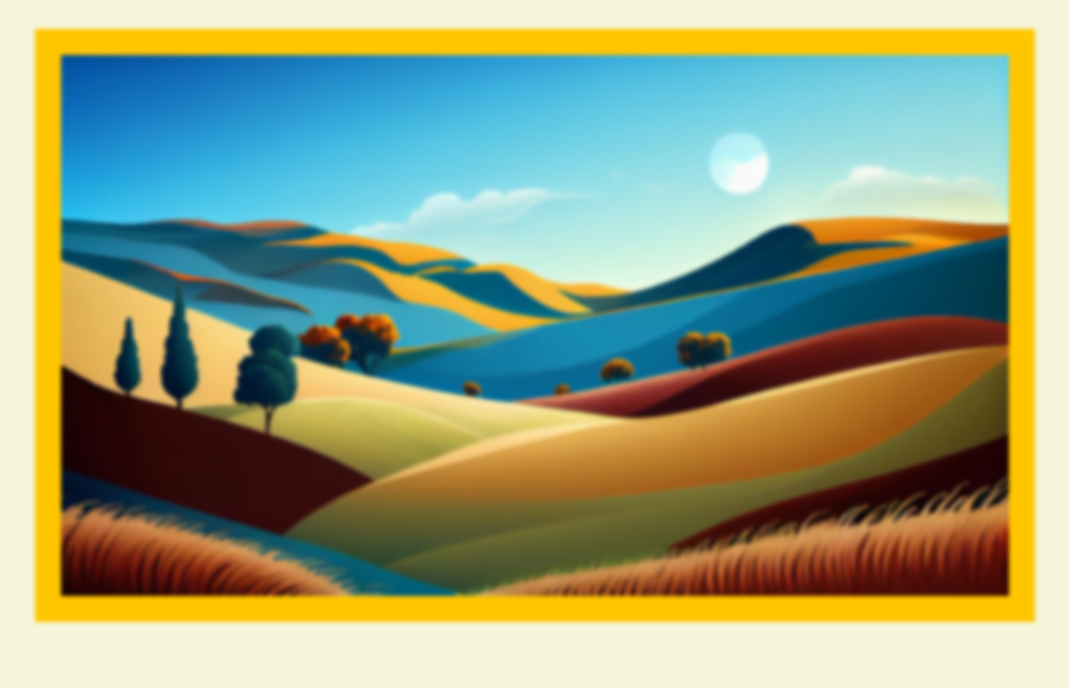
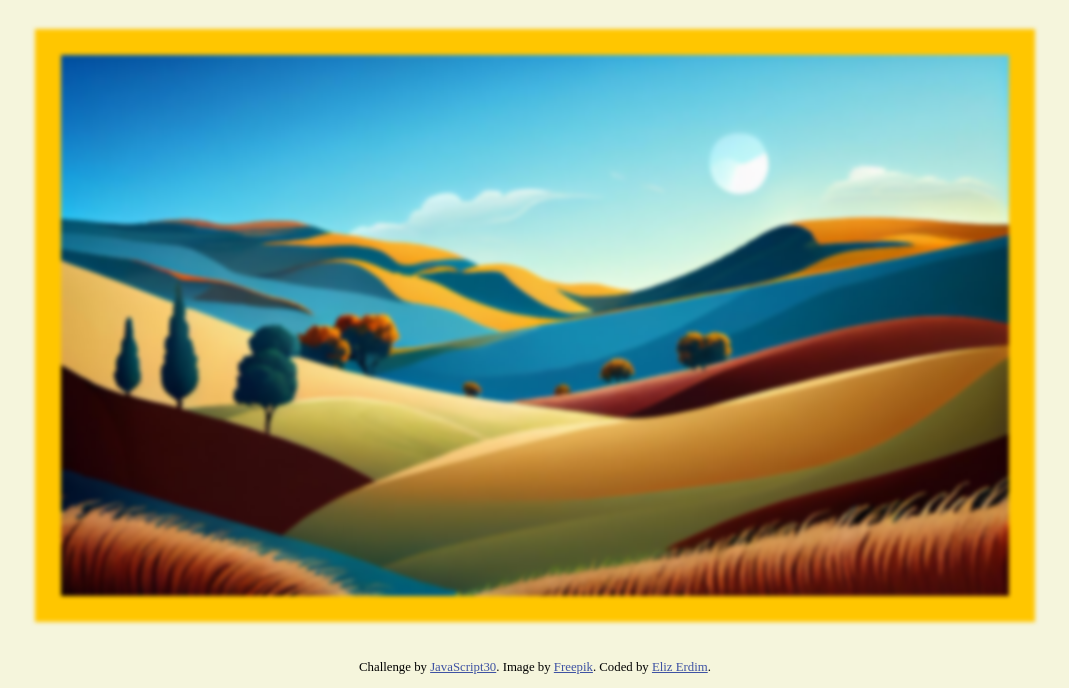
Before and after one commit to elizerdim/javascript-css-variables, a plain HTML site: page index.html in a window 1280 px wide. Shown: the part 121-809 px from the top of the page, without its empty margins (105-1174 px from the left). Drawn offline with Linux system fonts and the light colour scheme.

Commit message:
Add footer

```diff
--- a/index.html
+++ b/index.html
@@ -27,6 +27,8 @@
   <figure>
     <img src="./images/landscape.jpg" alt="colorful landscape">
   </figure>
-  <!-- add footer -->
+  <footer>
+		<p>Challenge by <a href="https://javascript30.com/" target="_blank">JavaScript30</a>. Image by <a href="https://www.freepik.com/" target="_blank">Freepik</a>. Coded by <a href="https://github.com/elizerdim" target="_blank">Eliz Erdim</a>.</p>
+	</footer>
 </body>
 </html>
--- a/styles.css
+++ b/styles.css
@@ -64,3 +64,15 @@ img {
   margin: 0;
   padding: 0;
 }
+
+footer {
+	font-size: .8em;
+	width: 100%;
+	text-align: center;
+	padding-top: 2em;
+  font-family: serif;
+}
+
+footer a {
+	color: hsl(228, 45%, 44%);
+}
```
